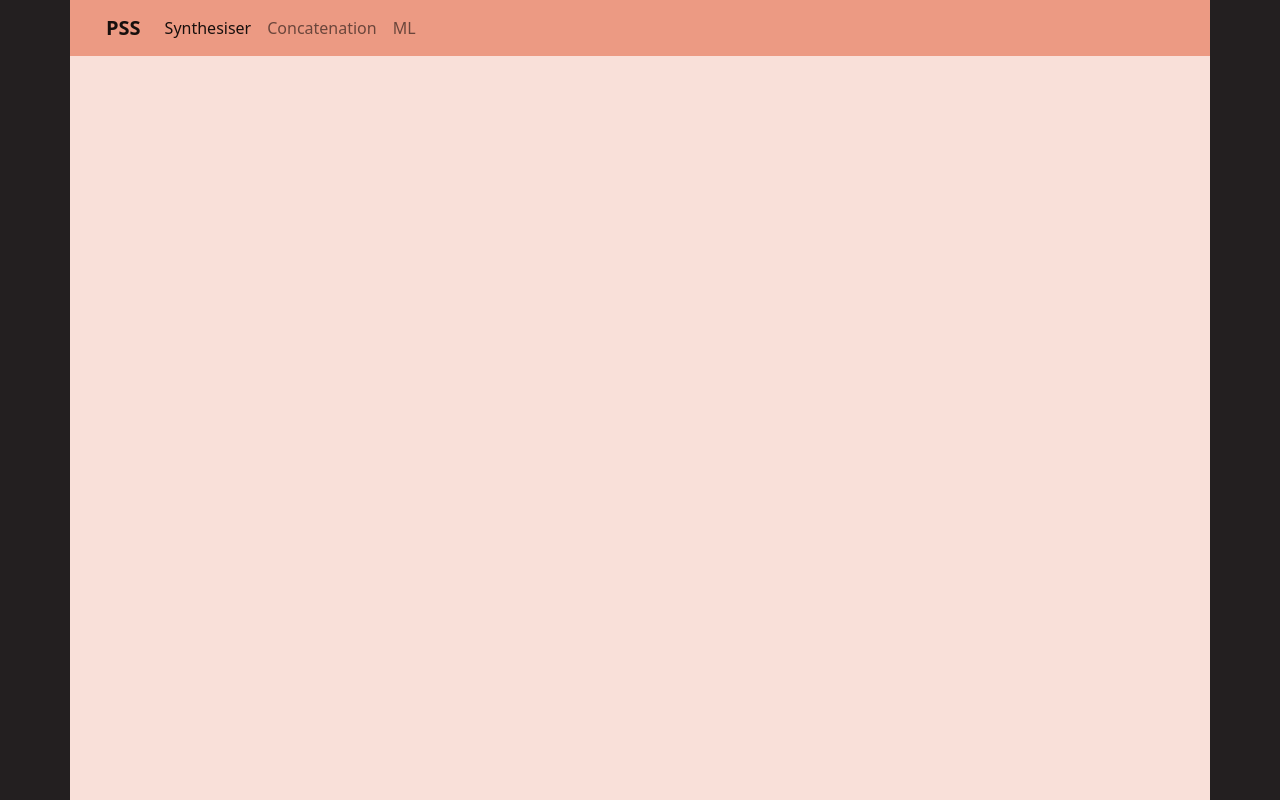
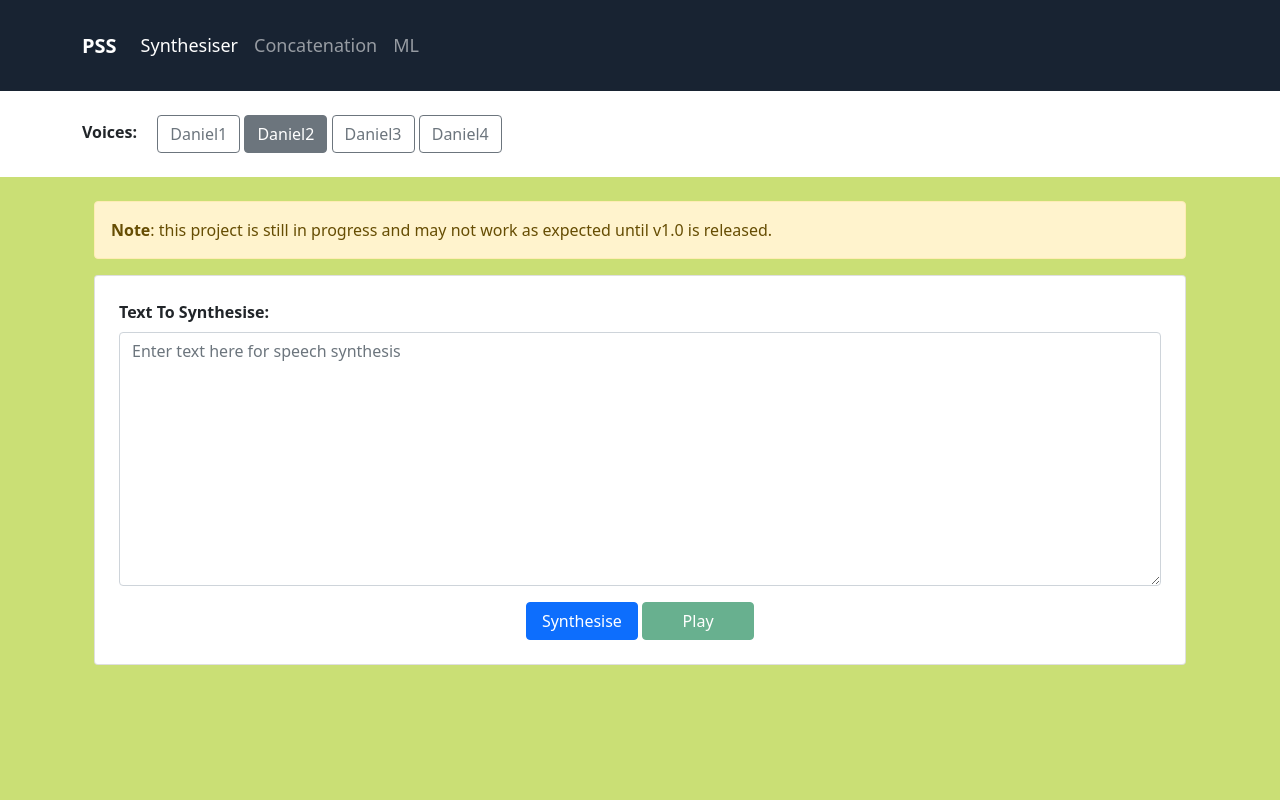
Before and after one commit to danielsamet/PSS, a Flask app: page /synthesiser in a window 1280 px wide. Run offline with Flask 2, Linux system fonts and the light colour scheme.

Commit message:
updated design
Signed-off-by: Daniel <danielsamet98@gmail.com>

```diff
--- a/static/css/main.css
+++ b/static/css/main.css
@@ -1,16 +1,24 @@
 .bg-back {
-    background: #231f20;
+    background: #cadf75;
 }
 
 .bg-second {
-    background: #ec9a83;
+    background: #182332;
 }
 
 .bg-foreground {
-    background: #f9e0d9;
+    background: inherit;
 }
 
 .bg-item {
     background: #231f20;
     color: white;
 }
+
+.nav-item {
+    font-size: large
+}
+
+.synthesise-btn {
+    width: 7em;
+}
--- a/templates/base.html
+++ b/templates/base.html
@@ -18,10 +18,9 @@
 
 <body class="bg-back d-flex flex-column min-vh-100">
 
-<main class="container bg-foreground flex-grow-1 p-0">
-    <nav class="navbar navbar-expand-lg navbar-light bg-second flex-grow-0 px-4">
+<nav class="navbar navbar-expand-lg navbar-dark bg-second flex-grow-0 p-4">
     <div class="container">
-            <a class="navbar-brand fw-bold" href="#">PSS</a>
+        <a class="navbar-brand fw-bold" href="{{ url_for("index") }}">PSS</a>
         <button class="navbar-toggler" type="button" data-bs-toggle="collapse"
                 data-bs-target="#navbarSupportedContent"
                 aria-controls="navbarSupportedContent" aria-expanded="false" aria-label="Toggle navigation">
@@ -44,6 +43,18 @@
     </div>
 </nav>
 
+<section class="bg-white flex-grow-0 p-4">
+    <div class="container">
+        <label class="fw-bold me-3">Voices:</label>
+
+        <button class="btn btn-outline-secondary">Daniel1</button>
+        <button class="btn btn-secondary">Daniel2</button>
+        <button class="btn btn-outline-secondary">Daniel3</button>
+        <button class="btn btn-outline-secondary">Daniel4</button>
+    </div>
+</section>
+
+<main class="container bg-foreground flex-grow-1 p-0">
     <div class="p-4">
         {% block main_content %}{% endblock main_content %}
     </div>
--- a/templates/synthesiser.html
+++ b/templates/synthesiser.html
@@ -1 +1,19 @@
 {% extends "base.html" %}
+
+{% block main_content %}
+    <div class="alert alert-warning">
+        <b>Note</b>: this project is still in progress and may not work as expected until v1.0 is released.
+    </div>
+    <div class="card">
+        <div class="card-body p-4">
+            <label class="form-label fw-bold" for="synthesiser_text">Text To Synthesise:</label>
+            <textarea class="form-control" id="synthesiser_text" rows="10"
+                      placeholder="Enter text here for speech synthesis"></textarea>
+
+            <div class="w-100 text-center mt-3">
+                <button class="btn btn-primary synthesise-btn">Synthesise</button>
+                <button class="btn btn-success synthesise-btn" disabled>Play</button>
+            </div>
+        </div>
+    </div>
+{% endblock main_content %}
```
Lines whose indentation alone changed are shown as unchanged.
